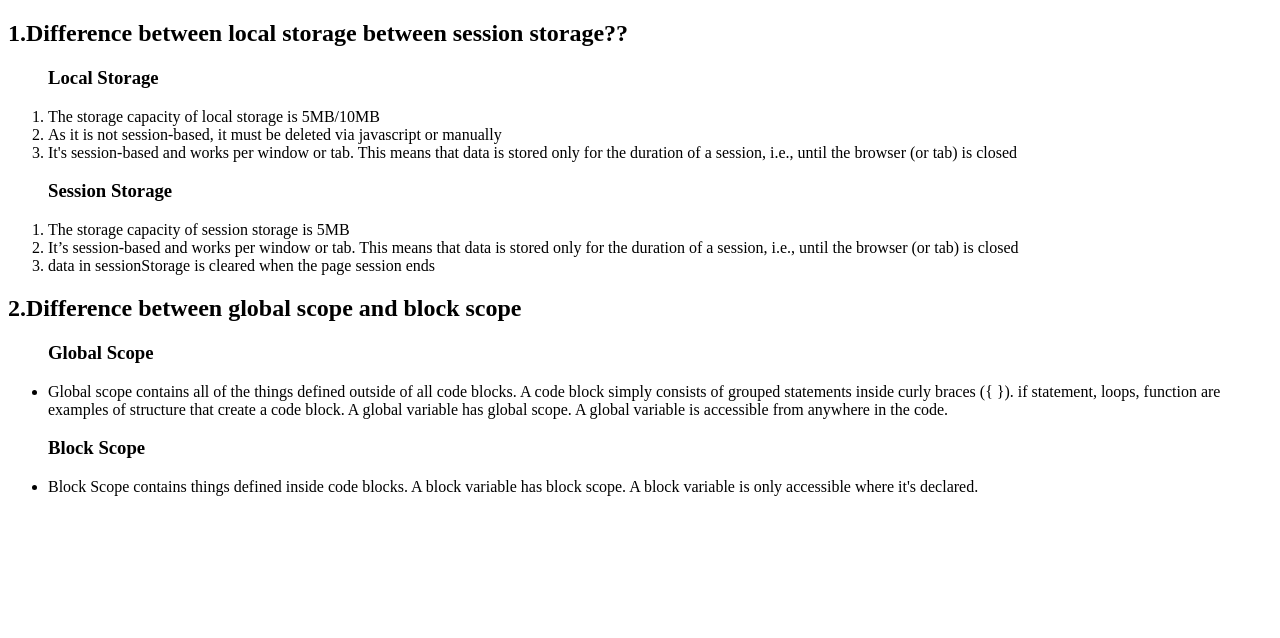
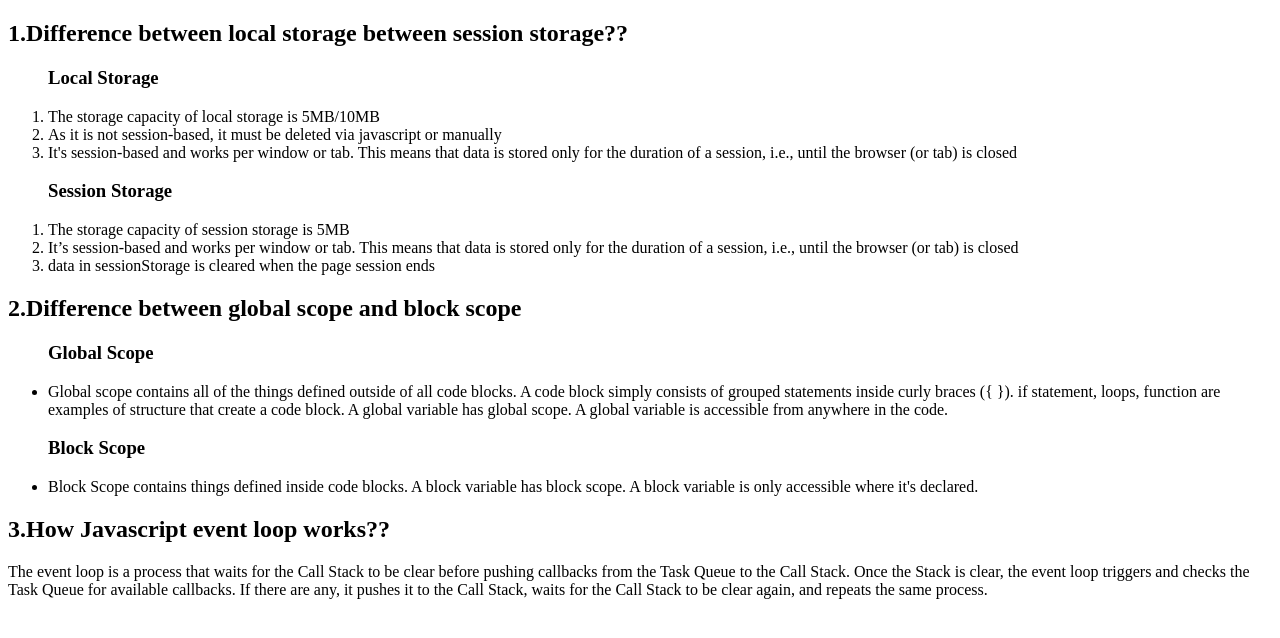
Before and after one commit to tasmim20/b6-type-monster-debug-assignment, a plain HTML site: page blog.html in a window 1280 px wide. Drawn offline with Linux system fonts and the light colour scheme.

Commit message:
3rd answer added

```diff
--- a/blog.html
+++ b/blog.html
@@ -35,5 +35,10 @@
             <li>Block Scope contains things defined inside code blocks. A block variable has block scope. A block variable is only accessible where it's declared.</li>
         </ul>
     </section>
+    <section>
+        <h2>3.How Javascript event loop works??</h2>
+        <p>The event loop is a process that waits for the Call Stack to be clear before pushing callbacks from the Task Queue to the Call Stack. Once the Stack is clear, the event loop triggers and checks the Task Queue for available callbacks. If there are any, it pushes it to the Call Stack, waits for the Call Stack to be clear again, and repeats the same process.</p>
+    </section>
+
 </body>
 </html>
```
